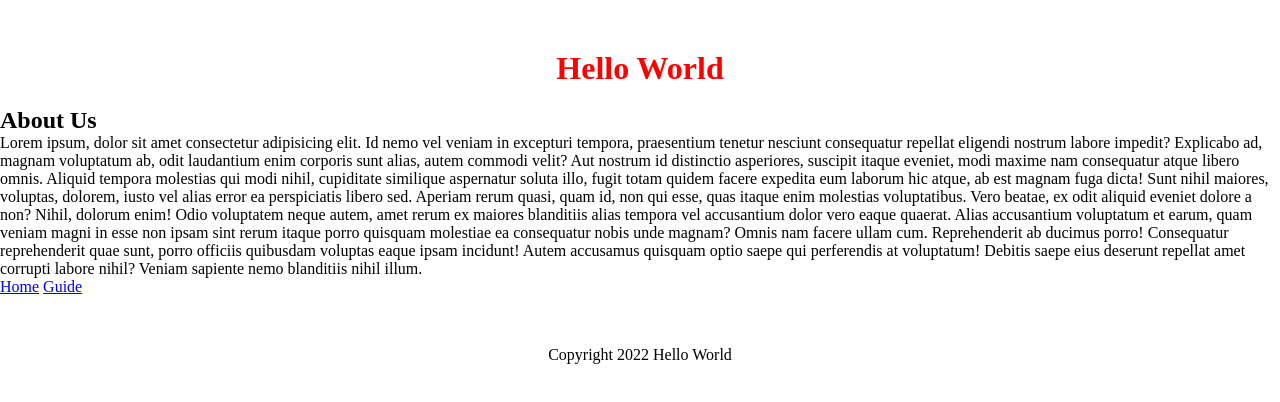
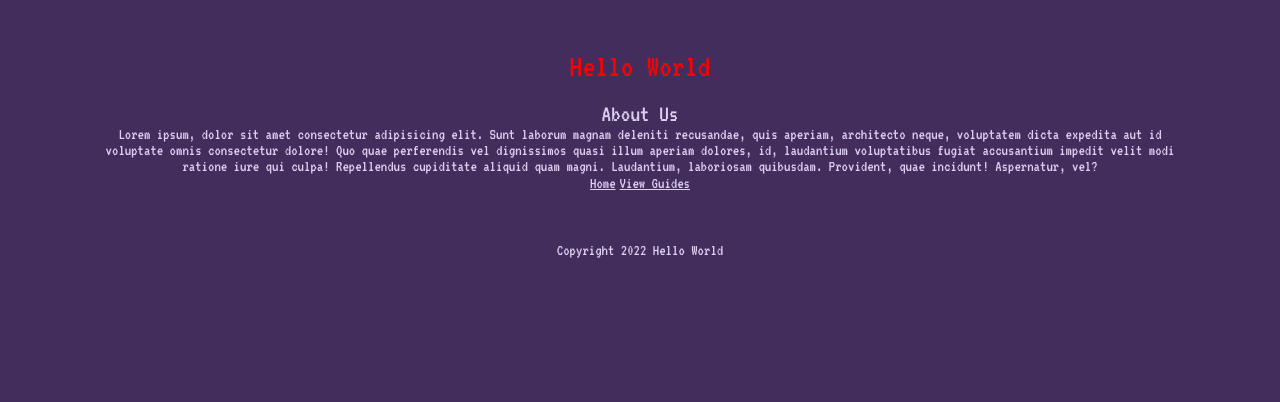
Before and after one commit to Noob-Dev-Official/sveltekit-tutorial, a SvelteKit app: page /about in a window 1280 px wide. Shown: the top 402 px of the page. Built offline with nearby package versions, Linux system fonts and the light colour scheme.

Commit message:
layout 2, site revamped

```diff
--- a/src/routes/+layout.svelte
+++ b/src/routes/+layout.svelte
@@ -1,5 +1,6 @@
 <script lang="ts">
 	import Title from '$lib/Title.svelte';
+	import '../../static/global.css';
 </script>
 
 <header>
--- a/src/routes/about/+page.svelte
+++ b/src/routes/about/+page.svelte
@@ -8,35 +8,22 @@
 <div class="about">
 	<h2>About Us</h2>
 	<p>
-		Lorem ipsum, dolor sit amet consectetur adipisicing elit. Id nemo vel
-		veniam in excepturi tempora, praesentium tenetur nesciunt consequatur
-		repellat eligendi nostrum labore impedit? Explicabo ad, magnam voluptatum
-		ab, odit laudantium enim corporis sunt alias, autem commodi velit? Aut
-		nostrum id distinctio asperiores, suscipit itaque eveniet, modi maxime nam
-		consequatur atque libero omnis. Aliquid tempora molestias qui modi nihil,
-		cupiditate similique aspernatur soluta illo, fugit totam quidem facere
-		expedita eum laborum hic atque, ab est magnam fuga dicta! Sunt nihil
-		maiores, voluptas, dolorem, iusto vel alias error ea perspiciatis libero
-		sed. Aperiam rerum quasi, quam id, non qui esse, quas itaque enim
-		molestias voluptatibus. Vero beatae, ex odit aliquid eveniet dolore a non?
-		Nihil, dolorum enim! Odio voluptatem neque autem, amet rerum ex maiores
-		blanditiis alias tempora vel accusantium dolor vero eaque quaerat. Alias
-		accusantium voluptatum et earum, quam veniam magni in esse non ipsam sint
-		rerum itaque porro quisquam molestiae ea consequatur nobis unde magnam?
-		Omnis nam facere ullam cum. Reprehenderit ab ducimus porro! Consequatur
-		reprehenderit quae sunt, porro officiis quibusdam voluptas eaque ipsam
-		incidunt! Autem accusamus quisquam optio saepe qui perferendis at
-		voluptatum! Debitis saepe eius deserunt repellat amet corrupti labore
-		nihil? Veniam sapiente nemo blanditiis nihil illum.
+		Lorem ipsum, dolor sit amet consectetur adipisicing elit. Sunt laborum
+		magnam deleniti recusandae, quis aperiam, architecto neque, voluptatem
+		dicta expedita aut id voluptate omnis consectetur dolore! Quo quae
+		perferendis vel dignissimos quasi illum aperiam dolores, id, laudantium
+		voluptatibus fugiat accusantium impedit velit modi ratione iure qui culpa!
+		Repellendus cupiditate aliquid quam magni. Laudantium, laboriosam
+		quibusdam. Provident, quae incidunt! Aspernatur, vel?
 	</p>
 	<a href="/">Home</a>
-	<a href="/guides">Guide</a>
+	<a href="/guides">View Guides</a>
 </div>
 
 <style lang="scss">
 	.about {
-		p {
-			color: var(--yellow-color);
-		}
+		text-align: center;
+		display: block;
+		margin: 20px auto;
 	}
 </style>
--- a/static/global.css
+++ b/static/global.css
@@ -1,3 +1,5 @@
+@import url('https://fonts.googleapis.com/css2?family=VT323&display=swap');
+
 * {
 	margin: 0;
 	padding: 0;
@@ -16,3 +18,20 @@
 .black-bkg-color {
 	background-color: var(--black-color);
 }
+
+body {
+	margin: 0 100px;
+	background: #422d5d;
+}
+
+h1,
+h2,
+h3,
+h4,
+a,
+p,
+li {
+	color: #decff1;
+	font-family: 'VT323', monospace;
+	font-weight: normal;
+}
```
Also changed, not shown: src/routes/guides/+page.svelte (+7 -5 lines).
